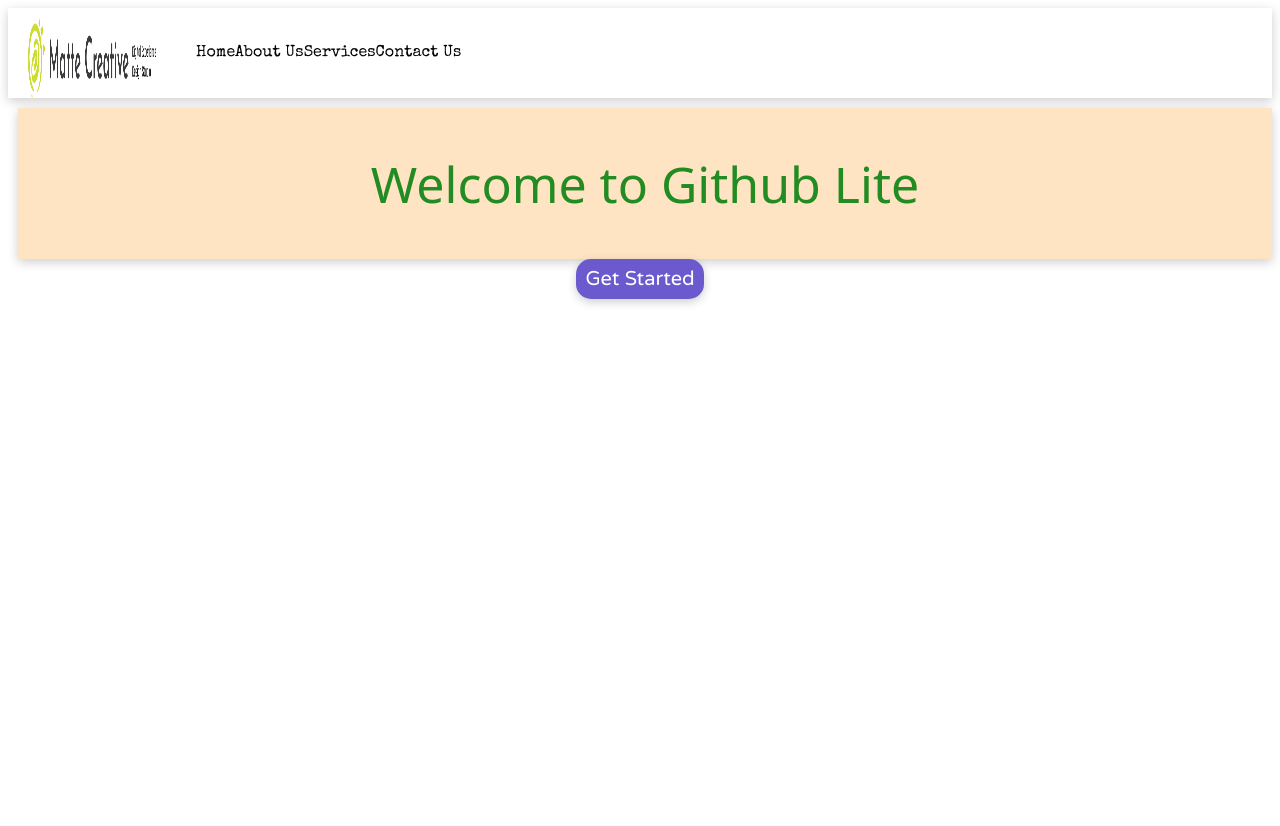
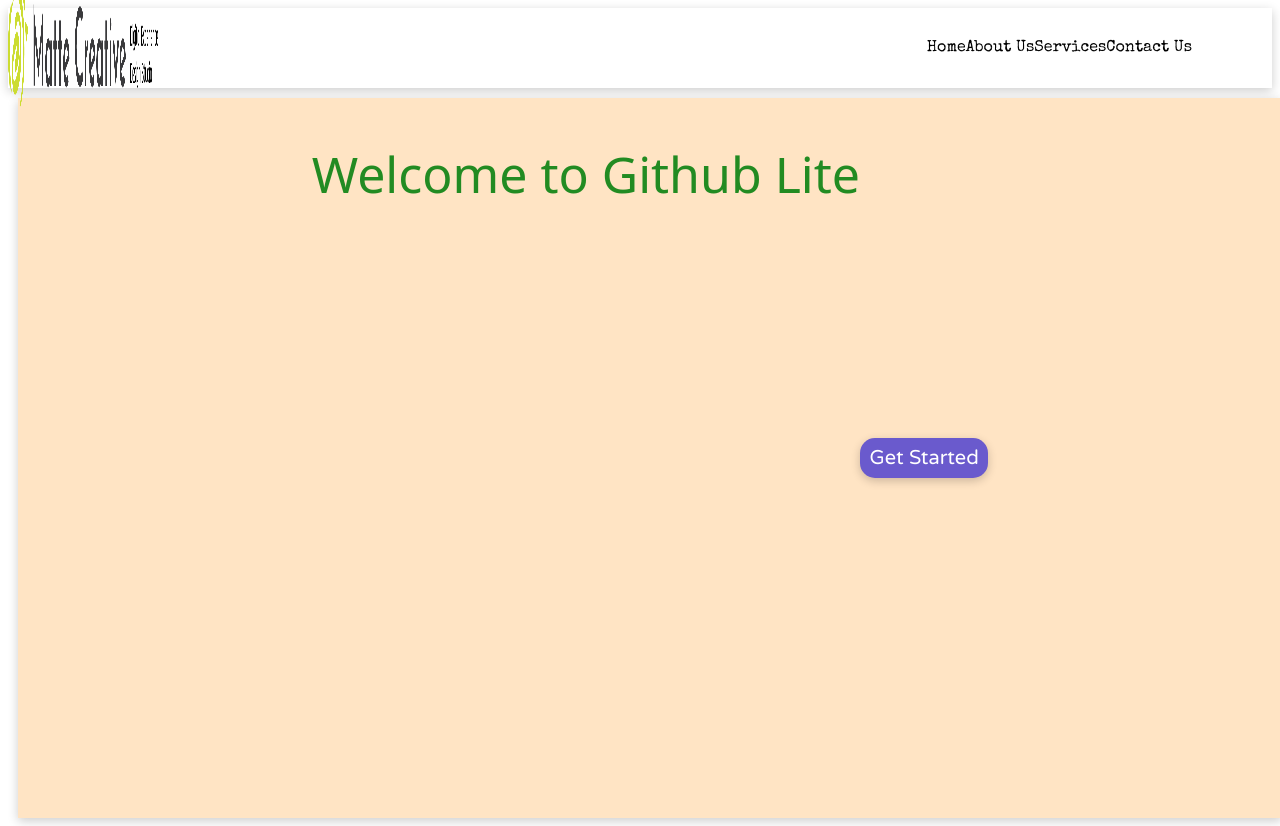
Before and after one commit to tafguy-wacho/first-project, a plain HTML site: page index.html in a window 1280 px wide. Before the commit the page ends 800 px from the top, so only its background shows below. Drawn offline with nearby package versions, Linux system fonts and the light colour scheme; a web font is replaced by a local one.

Commit message:
more nav bar tweaks

```diff
--- a/index.html
+++ b/index.html
@@ -35,14 +35,14 @@
 
 <h2>Welcome to Github Lite</h2>
 
+<div class="box">
 
+    <button class="button">Get Started</button>
+
+        </div>
     </div>
 
-    <div class="box">
 
-<button class="button">Get Started</button>
-
-    </div>
 
 </body>
 </html>
--- a/style.css
+++ b/style.css
@@ -13,7 +13,8 @@
 
 .container{
 
-size: 720px;
+height: 720px;
+width: 100%;
 background-color: bisque;
 margin: 10px 0 0 10px;
 display: flex;
@@ -62,19 +63,22 @@ cursor: pointer;
 
 .logo{
 
-        width: 8rem;
-        height: 5rem;
-        margin-top: 10px;
-        margin-left: 20px;
-
+    width: 150px;
+    height: 150px;
+    border-radius: 50px;
+    position: relative;
 }
 
 .navbar{
 
 display: flex;
+justify-content: space-between;
+width: 100%;
+height: 80px;
 flex-direction: row;
 align-items: center;
 box-shadow: 0 3px 10px rgb(0 0 0 / 0.2);
+cursor: pointer;
 
 }
 
@@ -83,9 +87,12 @@ box-shadow: 0 3px 10px rgb(0 0 0 / 0.2);
 display: flex;
 list-style: none;
 flex-direction:row;
+align-items: flex-end;
+justify-content: space-around;
 margin-right: 5rem;
 font-family: "Special Elite", system-ui;
 font-weight: 400;
+cursor: pointer;
 font-style: normal;
 
 }
```
